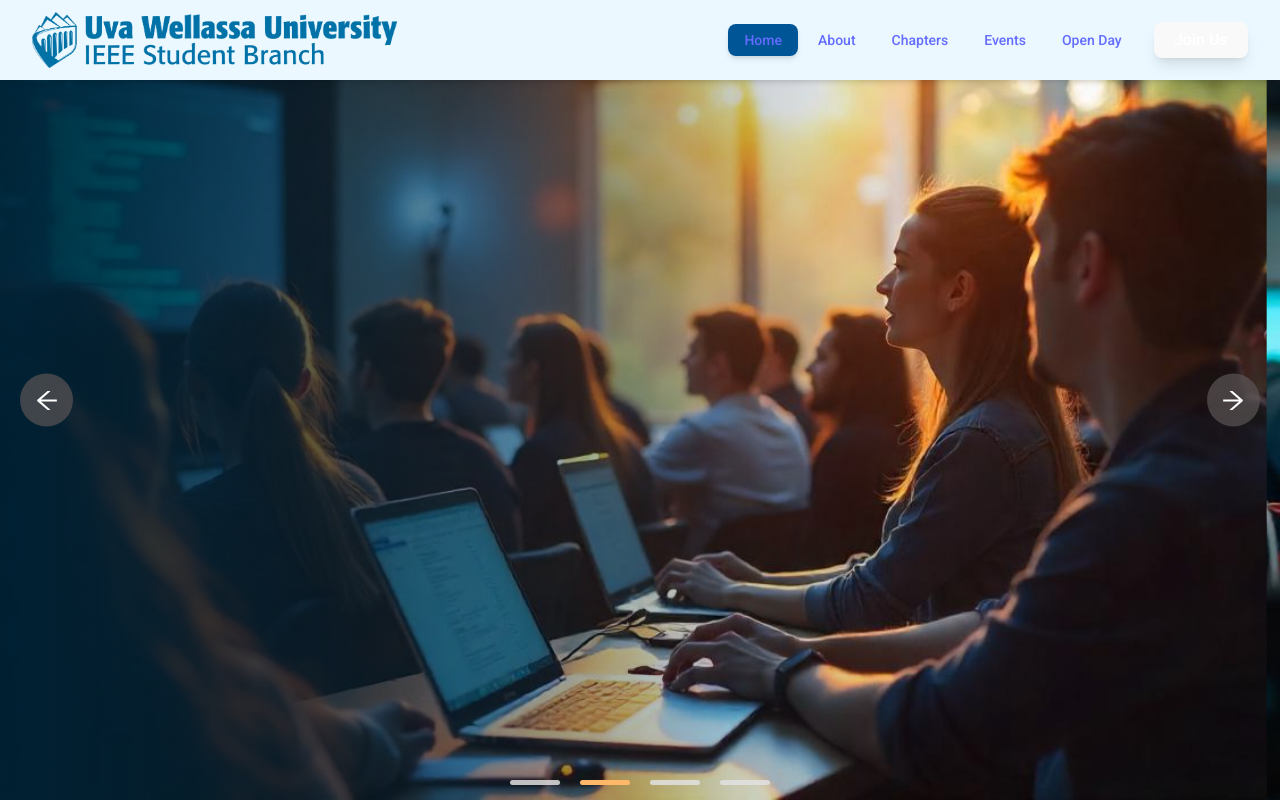
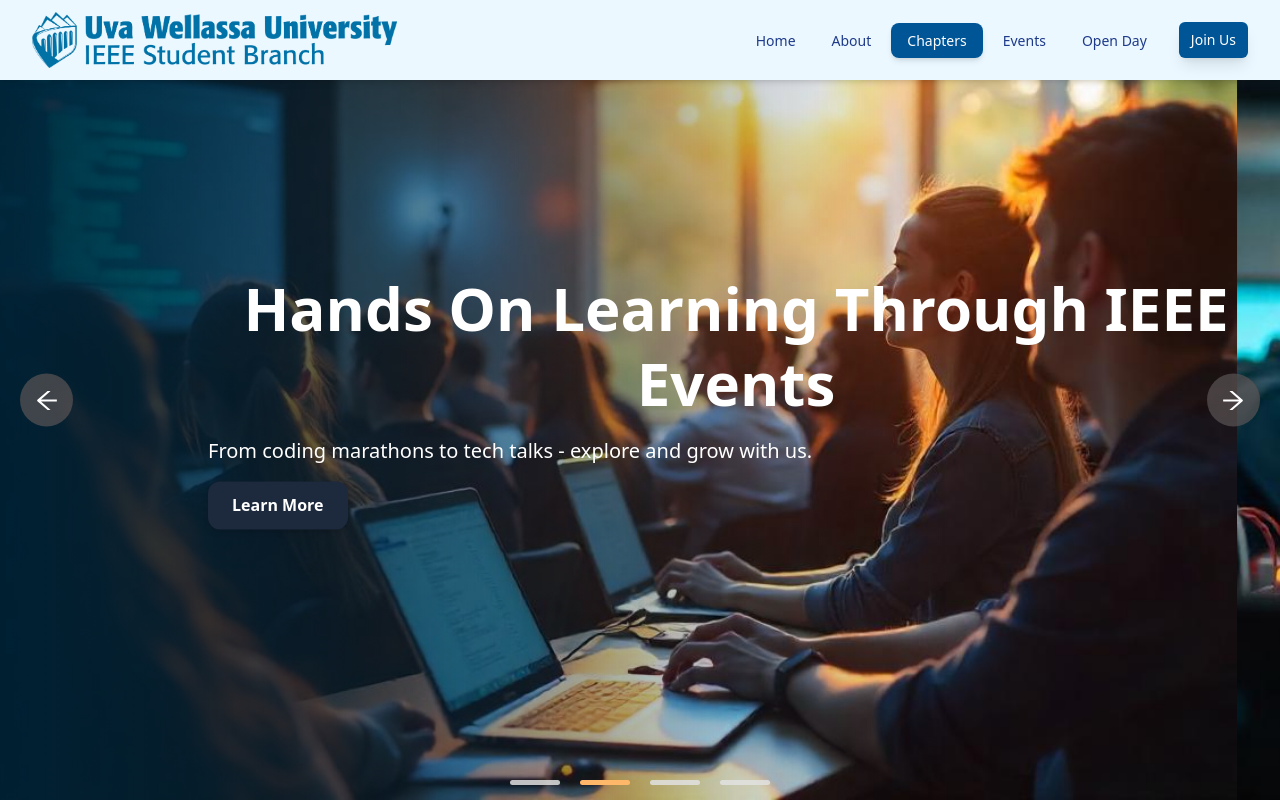
Before and after one commit to sachinduKavi/IEEE-uwu-frontend, a React (Vite) app: page / in a window 1280 px wide. Shown: the top 802 px of the page. Built offline with nearby package versions, Linux system fonts and the light colour scheme.

Commit message:
remove css from index

```diff
--- a/src/index.css
+++ b/src/index.css
@@ -1,92 +1,2 @@
 @import url('https://fonts.googleapis.com/css2?family=Nunito:ital,wght@0,200..1000;1,200..1000&family=Roboto:ital,wght@0,100..900;1,100..900&display=swap');
 @import "tailwindcss";
-
-
-:root {
-  font-family: "Roboto", sans-serif;
-  line-height: 1.5;
-  font-weight: 400;
-
-  color-scheme: light dark;
-  color: rgb(0, 0, 0);
-  background-color: #ffffff;
-
-  font-synthesis: none;
-  text-rendering: optimizeLegibility;
-  -webkit-font-smoothing: antialiased;
-  -moz-osx-font-smoothing: grayscale;
-}
-
-a {
-  font-weight: 500;
-  color: #646cff;
-  text-decoration: inherit;
-}
-a:hover {
-  color: #535bf2;
-}
-
-body {
-  margin: 0;
-  display: flex;
-  place-items: center;
-  min-width: 320px!important;
-  min-height: 100vh;
-}
-
-h1 {
-  font-size: 3.2em;
-  line-height: 1.1;
-}
-
-button {
-  border-radius: 8px;
-  border: 1px solid transparent;
-  padding: 0.6em 1.2em;
-  font-size: 1em;
-  font-weight: bold!important;
-  font-family: inherit;
-  background-color: #00629B;
-  cursor: pointer;
-  transition: border-color 0.25s;
-}
-button:hover {
-  border-color: #646cff;
-}
-button:focus,
-button:focus-visible {
-  outline: 4px auto -webkit-focus-ring-color;
-}
-
-.screen {
-  flex: 1;
-  width: 100vw;
-  overflow-x: hidden;
-  height: 100vh;
-  display: flex;
-  flex-direction: column;
-  background-color: rgb(238, 238, 238);
-}
-
-@media (prefers-color-scheme: light) {
-  :root {
-    color: #213547;
-    background-color: #ffffff;
-  }
-  a:hover {
-    color: #747bff;
-  }
-  button {
-    background-color: #f9f9f9;
-  }
-}
-
-
-.hide-scrollbar {
-  -ms-overflow-style: none;  /* IE and Edge */
-    scrollbar-width: none;
-}
-
-.hide-scrollbar::-webkit-scrollbar{
-  display: none;
-}
```
